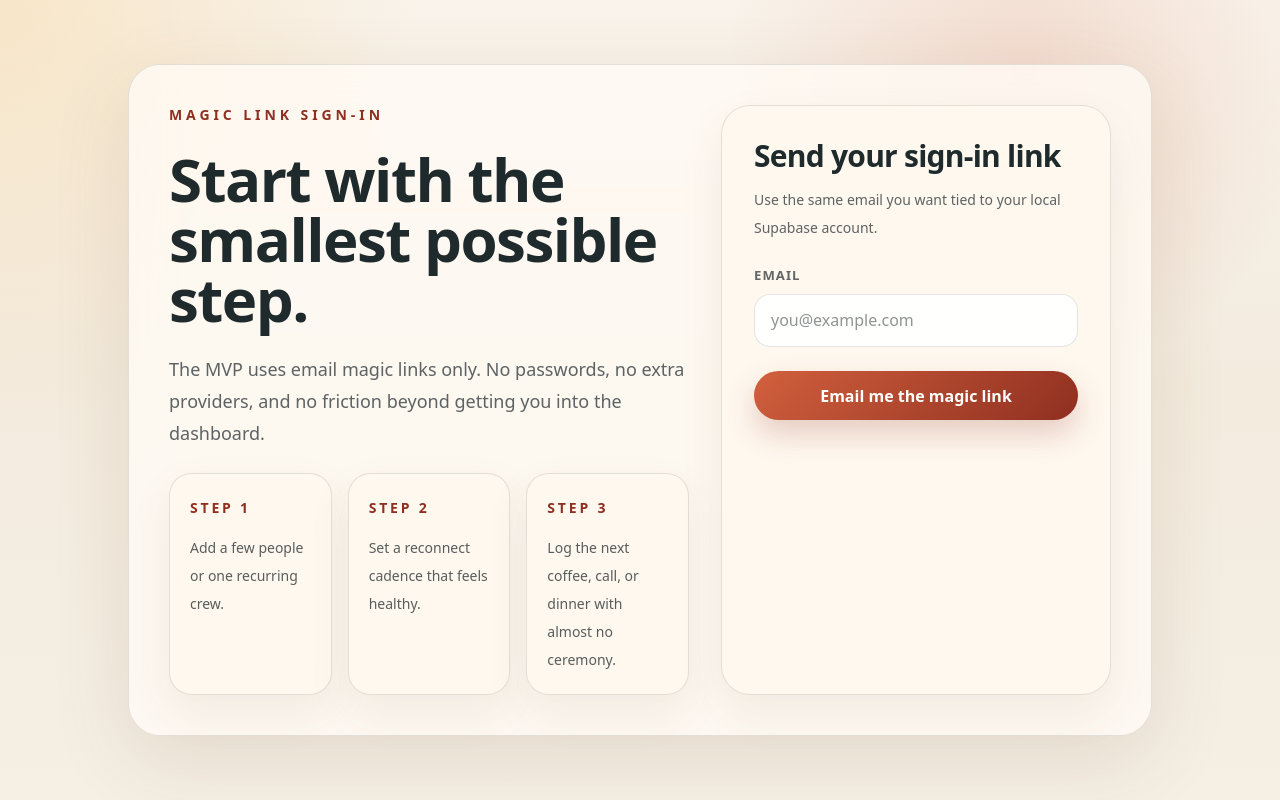
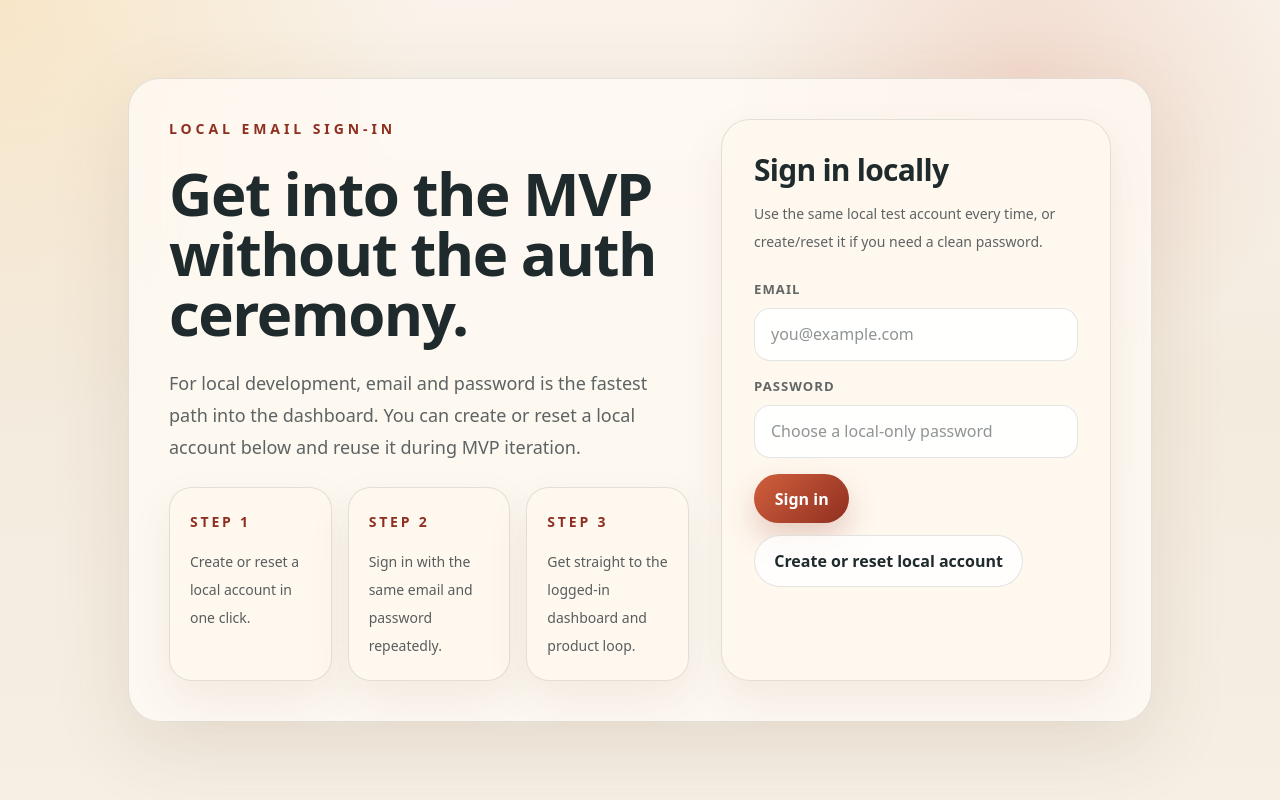
Before and after one commit to JordanViber/my-crew-connections, a Next.js app in the folder client/: page /auth in a window 1280 px wide. Built offline with nearby package versions, Linux system fonts and the light colour scheme; no server answers.

Commit message:
Implement password authentication flow; replace Magic Link with PasswordAuthForm, add AuthConfirmPage, and update related routes

```diff
--- /dev/null
+++ b/client/app/auth/confirm/page.tsx
@@ -0,0 +1,73 @@
+"use client";
+
+import Link from "next/link";
+import { useRouter, useSearchParams } from "next/navigation";
+import { useEffect, useState } from "react";
+import { createBrowserSupabaseClient } from "@/lib/supabase/browser";
+
+export default function AuthConfirmPage() {
+  const router = useRouter();
+  const searchParams = useSearchParams();
+  const [errorMessage, setErrorMessage] = useState<string | null>(null);
+
+  useEffect(() => {
+    let cancelled = false;
+
+    async function confirm() {
+      const code = searchParams.get("code");
+      const nextPath = searchParams.get("next") ?? "/dashboard";
+
+      if (!code) {
+        router.replace("/auth?error=Missing%20authentication%20code.");
+        return;
+      }
+
+      const supabase = createBrowserSupabaseClient();
+      const { error } = await supabase.auth.exchangeCodeForSession(code);
+
+      if (cancelled) {
+        return;
+      }
+
+      if (error) {
+        setErrorMessage(error.message);
+        return;
+      }
+
+      router.replace(nextPath);
+      router.refresh();
+    }
+
+    confirm();
+
+    return () => {
+      cancelled = true;
+    };
+  }, [router, searchParams]);
+
+  return (
+    <main className="shell flex items-center justify-center px-4 py-6 md:px-8">
+      <div className="glass-panel grid max-w-3xl gap-6 rounded-4xl p-6 text-center md:p-10">
+        <p className="text-sm font-semibold uppercase tracking-[0.28em] text-accent-strong">Signing you in</p>
+        <h1 className="text-4xl font-semibold tracking-tight text-foreground md:text-5xl">
+          Finishing your magic-link sign-in.
+        </h1>
+        <p className="text-base leading-8 text-foreground/72">
+          Hold for a moment while the browser completes the session exchange and redirects you into the app.
+        </p>
+
+        {errorMessage ? (
+          <div className="section-card rounded-3xl p-6 text-left">
+            <p className="text-sm font-semibold uppercase tracking-[0.2em] text-accent-strong">Sign-in failed</p>
+            <p className="mt-3 text-sm leading-7 text-foreground/75">{errorMessage}</p>
+            <div className="mt-5 flex flex-wrap gap-3">
+              <Link className="button-primary" href="/auth">
+                Back to sign in
+              </Link>
+            </div>
+          </div>
+        ) : null}
+      </div>
+    </main>
+  );
+}
--- /dev/null
+++ b/client/app/auth/dev-password/route.ts
@@ -0,0 +1,51 @@
+import { NextRequest, NextResponse } from "next/server";
+import { createServerAdminSupabaseClient } from "@/lib/supabase/admin";
+
+type Payload = {
+  email?: string;
+  password?: string;
+};
+
+export async function POST(request: NextRequest) {
+  const body = (await request.json()) as Payload;
+  const email = body.email?.trim();
+  const password = body.password;
+
+  if (!email || !password) {
+    return NextResponse.json({ error: "Email and password are required." }, { status: 400 });
+  }
+
+  const supabase = createServerAdminSupabaseClient();
+  const { data: usersData, error: listError } = await supabase.auth.admin.listUsers();
+
+  if (listError) {
+    return NextResponse.json({ error: listError.message }, { status: 500 });
+  }
+
+  const existingUser = usersData.users.find((user) => user.email?.toLowerCase() === email.toLowerCase());
+
+  if (existingUser) {
+    const { error: updateError } = await supabase.auth.admin.updateUserById(existingUser.id, {
+      password,
+      email_confirm: true,
+    });
+
+    if (updateError) {
+      return NextResponse.json({ error: updateError.message }, { status: 500 });
+    }
+
+    return NextResponse.json({ ok: true });
+  }
+
+  const { error: createError } = await supabase.auth.admin.createUser({
+    email,
+    password,
+    email_confirm: true,
+  });
+
+  if (createError) {
+    return NextResponse.json({ error: createError.message }, { status: 500 });
+  }
+
+  return NextResponse.json({ ok: true });
+}
--- a/client/app/auth/page.tsx
+++ b/client/app/auth/page.tsx
@@ -1,11 +1,11 @@
 import { redirect } from "next/navigation";
-import { MagicLinkForm } from "@/components/magic-link-form";
+import { PasswordAuthForm } from "@/components/password-auth-form";
 import { createServerSupabaseClient } from "@/lib/supabase/server";
 
 export default async function AuthPage({
   searchParams,
 }: Readonly<{
-  searchParams: Promise<{ error?: string; sent?: string }>;
+  searchParams: Promise<{ error?: string; prepared?: string; sent?: string }>;
 }>) {
   const params = await searchParams;
   const supabase = await createServerSupabaseClient();
@@ -21,18 +21,18 @@
     <main className="shell flex items-center justify-center px-4 py-6 md:px-8">
       <div className="glass-panel grid max-w-5xl gap-8 rounded-4xl p-6 md:grid-cols-[1.2fr_0.9fr] md:p-10">
         <section className="space-y-6">
-          <p className="text-sm font-semibold uppercase tracking-[0.28em] text-accent-strong">Magic link sign-in</p>
+          <p className="text-sm font-semibold uppercase tracking-[0.28em] text-accent-strong">Local email sign-in</p>
           <h1 className="text-5xl font-semibold tracking-tight text-foreground md:text-6xl">
-            Start with the smallest possible step.
+            Get into the MVP without the auth ceremony.
           </h1>
           <p className="max-w-xl text-lg leading-8 text-foreground/72">
-            The MVP uses email magic links only. No passwords, no extra providers, and no friction beyond getting you into the dashboard.
+            For local development, email and password is the fastest path into the dashboard. You can create or reset a local account below and reuse it during MVP iteration.
           </p>
           <div className="grid gap-4 md:grid-cols-3">
             {[
-              "Add a few people or one recurring crew.",
-              "Set a reconnect cadence that feels healthy.",
-              "Log the next coffee, call, or dinner with almost no ceremony.",
+              "Create or reset a local account in one click.",
+              "Sign in with the same email and password repeatedly.",
+              "Get straight to the logged-in dashboard and product loop.",
             ].map((step, index) => (
               <div key={step} className="section-card rounded-[1.4rem] p-5 text-sm leading-7 text-foreground/75">
                 <p className="font-semibold uppercase tracking-[0.2em] text-accent-strong">Step {index + 1}</p>
@@ -43,14 +43,14 @@
         </section>
 
         <section className="section-card rounded-[1.8rem] p-6 md:p-8">
-          <h2 className="text-3xl font-semibold tracking-tight text-foreground">Send your sign-in link</h2>
+          <h2 className="text-3xl font-semibold tracking-tight text-foreground">Sign in locally</h2>
           <p className="mt-3 text-sm leading-7 text-foreground/72">
-            Use the same email you want tied to your local Supabase account.
+            Use the same local test account every time, or create/reset it if you need a clean password.
           </p>
 
-          {params.sent ? (
+          {params.prepared ? (
             <p className="mt-5 rounded-2xl bg-mint px-4 py-3 text-sm font-medium text-[#214c35]">
-              Magic link sent. Check Mailpit at http://127.0.0.1:54324 if you are using the local stack.
+              Local account is ready. Sign in below with the email and password you just entered.
             </p>
           ) : null}
 
@@ -58,7 +58,7 @@
             <p className="mt-5 rounded-2xl bg-[#f8d2ca] px-4 py-3 text-sm font-medium text-[#7c291d]">{params.error}</p>
           ) : null}
 
-          <MagicLinkForm />
+          <PasswordAuthForm />
         </section>
       </div>
     </main>
--- a/client/app/page.tsx
+++ b/client/app/page.tsx
@@ -31,7 +31,7 @@
       callbackParams.set("next", params.next);
     }
 
-    redirect(`/auth/callback?${callbackParams.toString()}`);
+    redirect(`/auth/confirm?${callbackParams.toString()}`);
   }
 
   const supabase = await createServerSupabaseClient();
--- a/client/components/magic-link-form.tsx
+++ b/client/components/magic-link-form.tsx
@@ -9,7 +9,7 @@
   const [errorMessage, setErrorMessage] = useState<string | null>(null);
   const [isPending, startTransition] = useTransition();
 
-  function handleSubmit(event: React.FormEvent<HTMLFormElement>) {
+  function handleSubmit(event: SubmitEvent & { currentTarget: HTMLFormElement }) {
     event.preventDefault();
 
     const formData = new FormData(event.currentTarget);
@@ -24,7 +24,7 @@
       setErrorMessage(null);
 
       const supabase = createBrowserSupabaseClient();
-      const redirectTo = `${window.location.origin}/auth/callback?next=/dashboard`;
+      const redirectTo = `${globalThis.location.origin}/auth/confirm?next=/dashboard`;
       const { error } = await supabase.auth.signInWithOtp({
         email: email.trim(),
         options: {
--- /dev/null
+++ b/client/components/password-auth-form.tsx
@@ -0,0 +1,109 @@
+"use client";
+
+import { useRouter } from "next/navigation";
+import { useState, useTransition } from "react";
+import { createBrowserSupabaseClient } from "@/lib/supabase/browser";
+
+type Mode = "sign-in" | "prepare";
+
+export function PasswordAuthForm() {
+  const router = useRouter();
+  const [email, setEmail] = useState("");
+  const [password, setPassword] = useState("");
+  const [errorMessage, setErrorMessage] = useState<string | null>(null);
+  const [isPending, startTransition] = useTransition();
+
+  function submit(mode: Mode) {
+    startTransition(async () => {
+      setErrorMessage(null);
+
+      const normalizedEmail = email.trim();
+      if (!normalizedEmail || !password) {
+        setErrorMessage("Enter both email and password.");
+        return;
+      }
+
+      if (mode === "prepare") {
+        const response = await fetch("/auth/dev-password", {
+          method: "POST",
+          headers: {
+            "Content-Type": "application/json",
+          },
+          body: JSON.stringify({ email: normalizedEmail, password }),
+        });
+
+        const payload = (await response.json()) as { error?: string };
+
+        if (!response.ok) {
+          setErrorMessage(payload.error ?? "Failed to prepare local account.");
+          return;
+        }
+
+        router.replace("/auth?prepared=1");
+        router.refresh();
+        return;
+      }
+
+      const supabase = createBrowserSupabaseClient();
+      const { error } = await supabase.auth.signInWithPassword({
+        email: normalizedEmail,
+        password,
+      });
+
+      if (error) {
+        setErrorMessage(error.message);
+        return;
+      }
+
+      router.replace("/dashboard");
+      router.refresh();
+    });
+  }
+
+  return (
+    <div className="mt-6 grid gap-4">
+      <label className="grid gap-2">
+        <span className="field-label">Email</span>
+        <input
+          autoComplete="email"
+          className="field-input"
+          type="email"
+          name="email"
+          placeholder="you@example.com"
+          required
+          disabled={isPending}
+          value={email}
+          onChange={(event) => setEmail(event.target.value)}
+        />
+      </label>
+
+      <label className="grid gap-2">
+        <span className="field-label">Password</span>
+        <input
+          autoComplete="current-password"
+          className="field-input"
+          type="password"
+          name="password"
+          placeholder="Choose a local-only password"
+          required
+          disabled={isPending}
+          value={password}
+          onChange={(event) => setPassword(event.target.value)}
+        />
+      </label>
+
+      {errorMessage ? (
+        <p className="rounded-2xl bg-[#f8d2ca] px-4 py-3 text-sm font-medium text-[#7c291d]">{errorMessage}</p>
+      ) : null}
+
+      <div className="flex flex-wrap gap-3">
+        <button className="button-primary" type="button" disabled={isPending} onClick={() => submit("sign-in")}>
+          {isPending ? "Working..." : "Sign in"}
+        </button>
+        <button className="button-secondary" type="button" disabled={isPending} onClick={() => submit("prepare")}>
+          {isPending ? "Working..." : "Create or reset local account"}
+        </button>
+      </div>
+    </div>
+  );
+}
```
Also changed, not shown: client/app/auth/callback/route.ts (+5 -26 lines).
